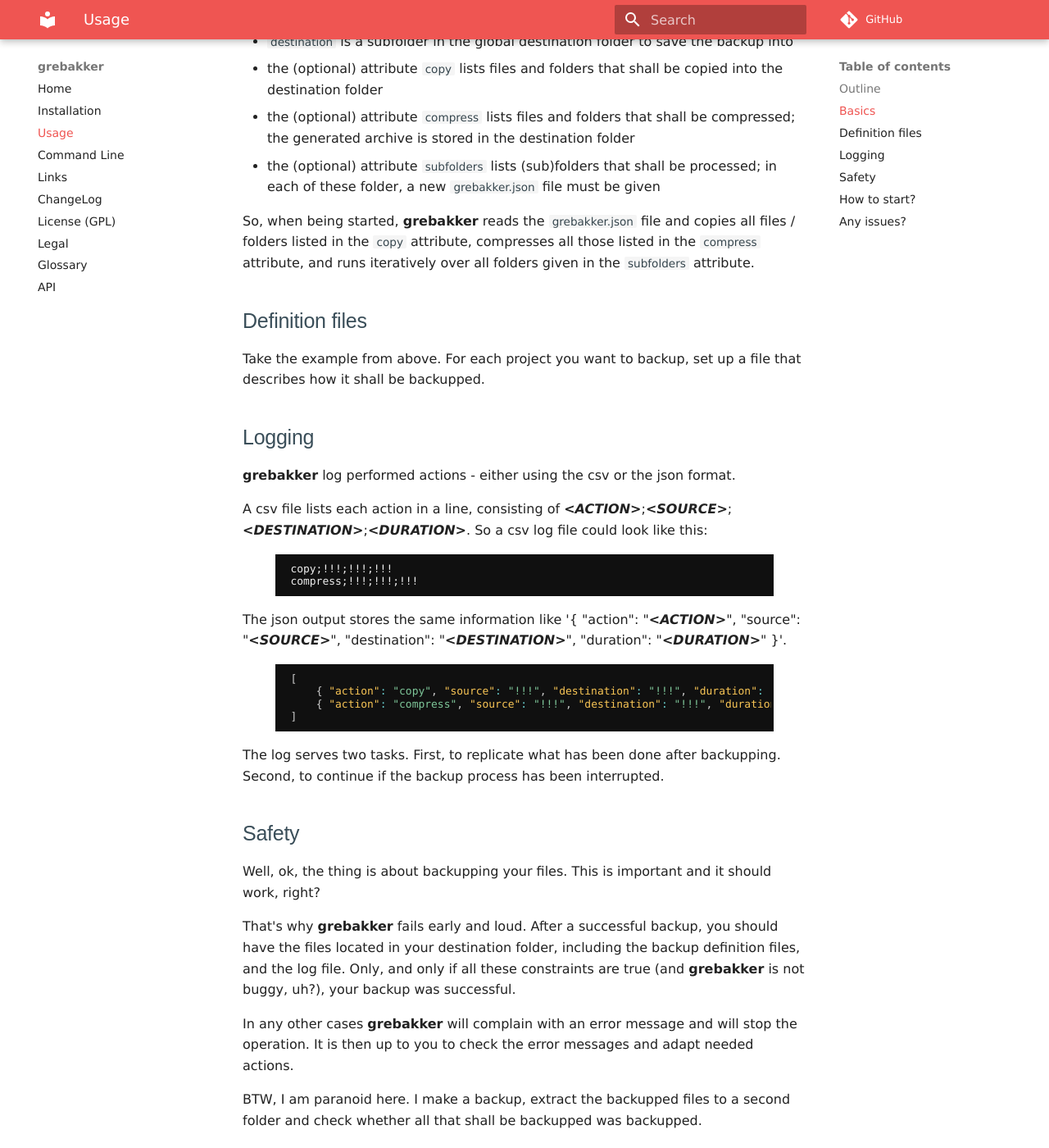
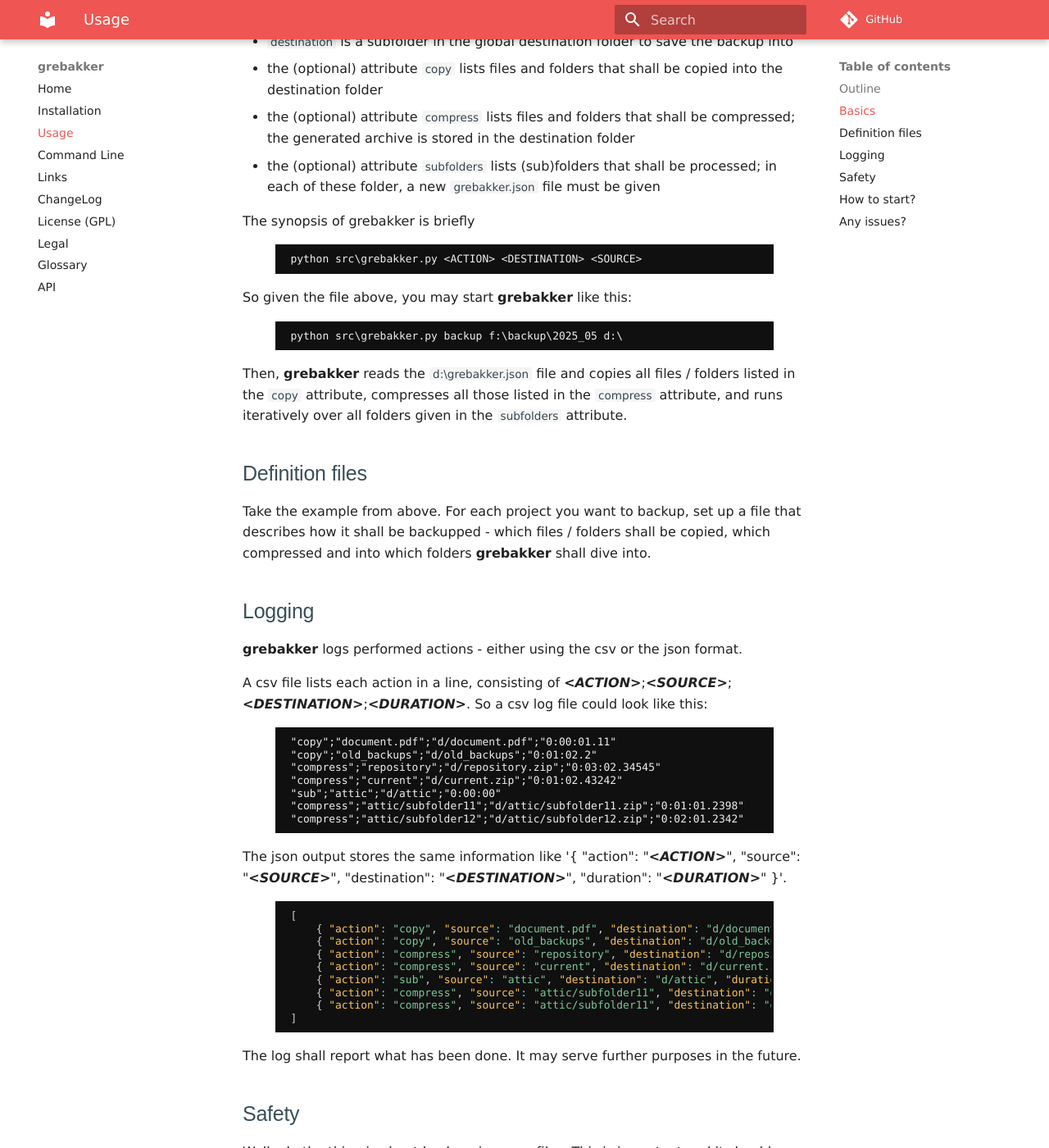
Before and after one commit to dkrajzew/grebakker, an MkDocs documentation site: the page built from docs/usage.md, in a window 1280 px wide and 1400 px high, scrolled down 1017 px. Shown: the whole window at 82% size. Built offline with MkDocs 1.6.1 and Material for MkDocs 9.7.7, drawn with Linux system fonts in a browser that asks for light colours; comment, search, counter and statistics services are not loaded; some of the changed text lies outside the part shown.

Commit message:
updating docs

````diff
--- a/docs/usage.md
+++ b/docs/usage.md
@@ -38,35 +38,58 @@ You will find the following information in it:
 * the (optional) attribute ```compress``` lists files and folders that shall be compressed; the generated archive is stored in the destination folder
 * the (optional) attribute ```subfolders``` lists (sub)folders that shall be processed; in each of these folder, a new ```grebakker.json``` file must be given
 
-So, when being started, __grebakker__ reads the ```grebakker.json``` file and copies all files / folders listed in the ```copy``` attribute, compresses all those listed in the ```compress``` attribute, and runs iteratively over all folders given in the ```subfolders``` attribute.
+The synopsis of grebakker is briefly
+
+```cmd
+python src\grebakker.py <ACTION> <DESTINATION> <SOURCE>
+```
+
+So given the file above, you may start __grebakker__ like this:
+
+```cmd
+python src\grebakker.py backup f:\backup\2025_05 d:\
+```
+
+
+Then, __grebakker__ reads the ```d:\grebakker.json``` file and copies all files / folders listed in the ```copy``` attribute, compresses all those listed in the ```compress``` attribute, and runs iteratively over all folders given in the ```subfolders``` attribute.
 
 
 ## Definition files
 
-Take the example from above. For each project you want to backup, set up a file that describes how it shall be backupped.
+Take the example from above. For each project you want to backup, set up a file that describes how it shall be backupped - which files / folders shall be copied, which compressed and into which folders __grebakker__ shall dive into.
 
 
 ## Logging
 
-__grebakker__ log performed actions - either using the csv or the json format.
+__grebakker__ logs performed actions - either using the csv or the json format.
 
 A csv file lists each action in a line, consisting of ***&lt;ACTION&gt;***;***&lt;SOURCE&gt;***;***&lt;DESTINATION&gt;***;***&lt;DURATION&gt;***. So a csv log file could look like this:
 
 ```csv
-copy;!!!;!!!;!!!
-compress;!!!;!!!;!!!
+"copy";"document.pdf";"d/document.pdf";"0:00:01.11"
+"copy";"old_backups";"d/old_backups";"0:01:02.2"
+"compress";"repository";"d/repository.zip";"0:03:02.34545"
+"compress";"current";"d/current.zip";"0:01:02.43242"
+"sub";"attic";"d/attic";"0:00:00"
+"compress";"attic/subfolder11";"d/attic/subfolder11.zip";"0:01:01.2398"
+"compress";"attic/subfolder12";"d/attic/subfolder12.zip";"0:02:01.2342"
 ```
 
 The json output stores the same information like '{ "action": "***&lt;ACTION&gt;***", "source": "***&lt;SOURCE&gt;***", "destination": "***&lt;DESTINATION&gt;***", "duration": "***&lt;DURATION&gt;***" }'.
 
 ```js
 [
-    { "action": "copy", "source": "!!!", "destination": "!!!", "duration": "!!!" },
-    { "action": "compress", "source": "!!!", "destination": "!!!", "duration": "!!!" },
+    { "action": "copy", "source": "document.pdf", "destination": "d/document.pdf", "duration": "0:00:0111" },
+    { "action": "copy", "source": "old_backups", "destination": "d/old_backups", "duration": "0:01:02.2" },
+    { "action": "compress", "source": "repository", "destination": "d/repository.zip", "duration": "0:03:02.34545" },
+    { "action": "compress", "source": "current", "destination": "d/current.zip", "duration": "0:01:02.43242" },
+    { "action": "sub", "source": "attic", "destination": "d/attic", "duration": "0:00:00" },
+    { "action": "compress", "source": "attic/subfolder11", "destination": "d/attic/subfolder11.zip", "duration": "0:01:01.2398" },
+    { "action": "compress", "source": "attic/subfolder11", "destination": "d/attic/subfolder12.zip", "duration": "0:02:01.2342" }
 ]
 ```
 
-The log serves two tasks. First, to replicate what has been done after backupping. Second, to continue if the backup process has been interrupted.
+The log shall report what has been done. It may serve further purposes in the future.
 
 
 ## Safety
````
Also changed, not shown: other parts of docs/usage.md (+2 -2 lines), docs/index.md (+20 -4 lines), docs/links.md (+8 -0 lines).
